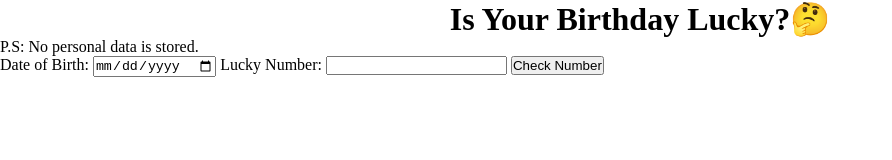
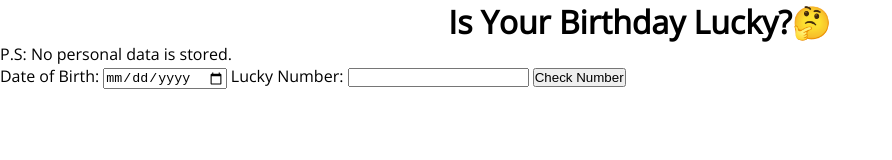
Before and after one commit to Abhirup-Sarkar/birthday-lucky, a plain HTML site: page index.html in a window 1280 px wide. Shown: the whole page, without its empty margins (0-892 px from the left). Drawn offline with nearby package versions, Linux system fonts and the light colour scheme.

Commit message:
added font: open-sans

```diff
--- a/styles.css
+++ b/styles.css
@@ -1,3 +1,8 @@
+@import url('https://fonts.googleapis.com/css2?family=Open+Sans&display=swap');
+
+body{
+    font-family: 'Open Sans', sans-serif;
+}
 *{
     margin:0rem;
     padding: 0rem;
```
